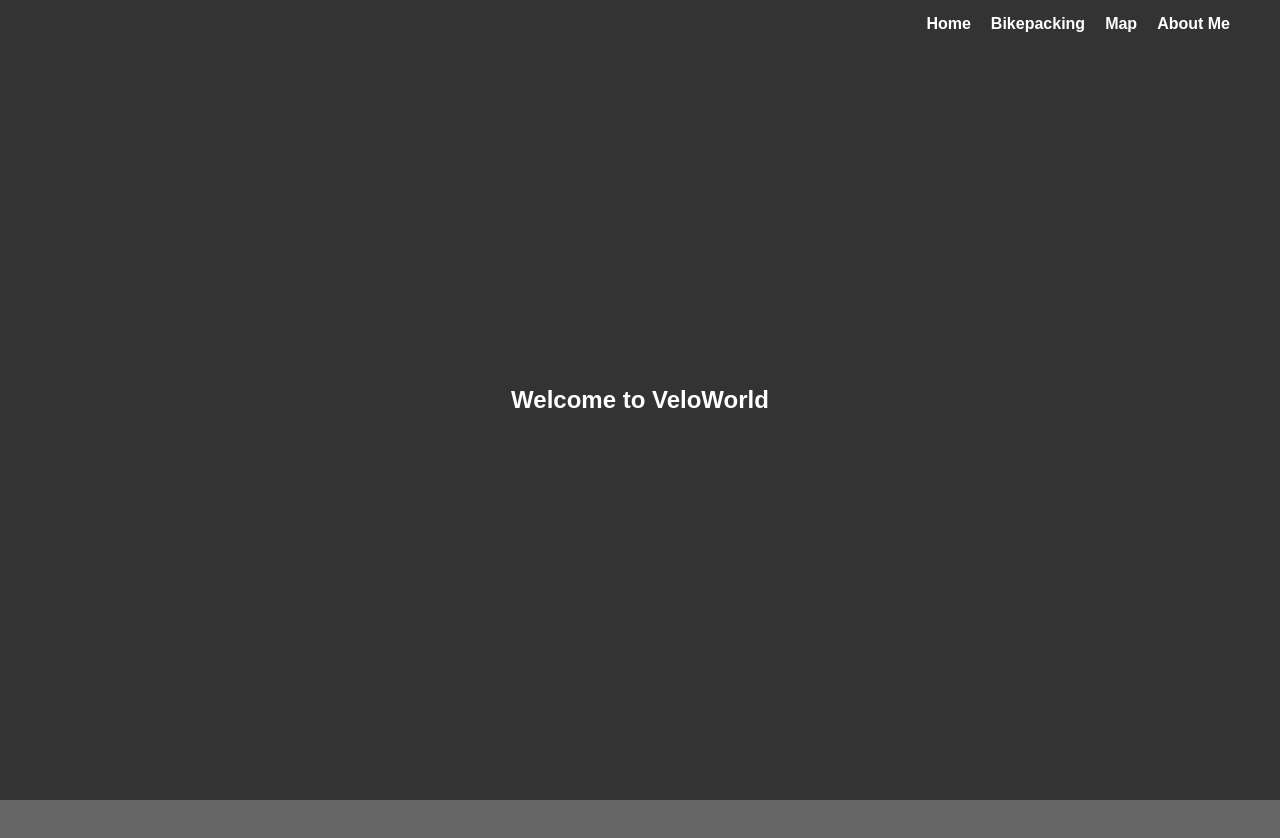
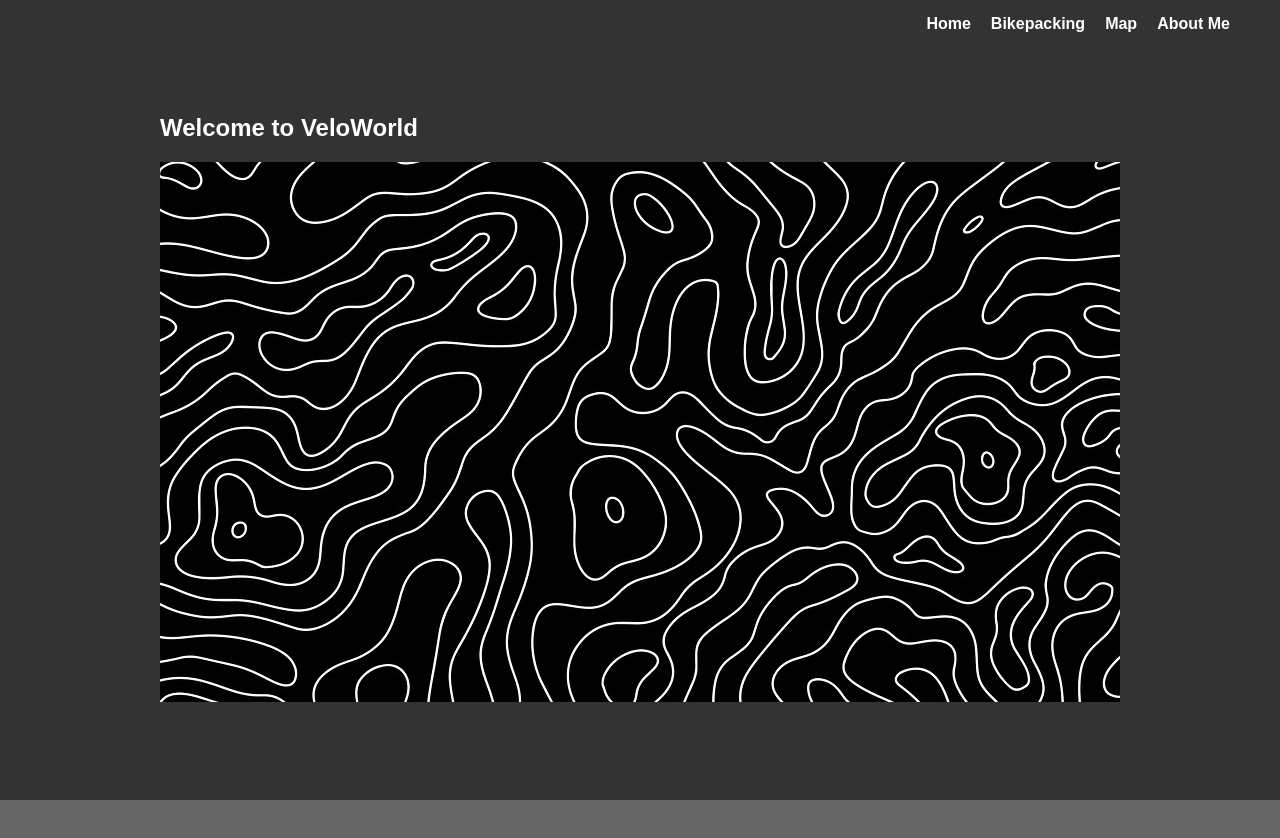
Before and after one commit to UnKevined/VeloWorld, a plain HTML site: page index.html in a window 1280 px wide. Shown: the top 838 px of the page. Drawn offline with Linux system fonts and the light colour scheme.

Commit message:
Update index.html

```diff
--- a/index.html
+++ b/index.html
@@ -25,6 +25,7 @@
   <section id="home">
     <div class="container">
       <h1>Welcome to VeloWorld</h1>
+      <img src="img/topo.png" alt="Welcome Image">
     </div>
   </section>
 
```
